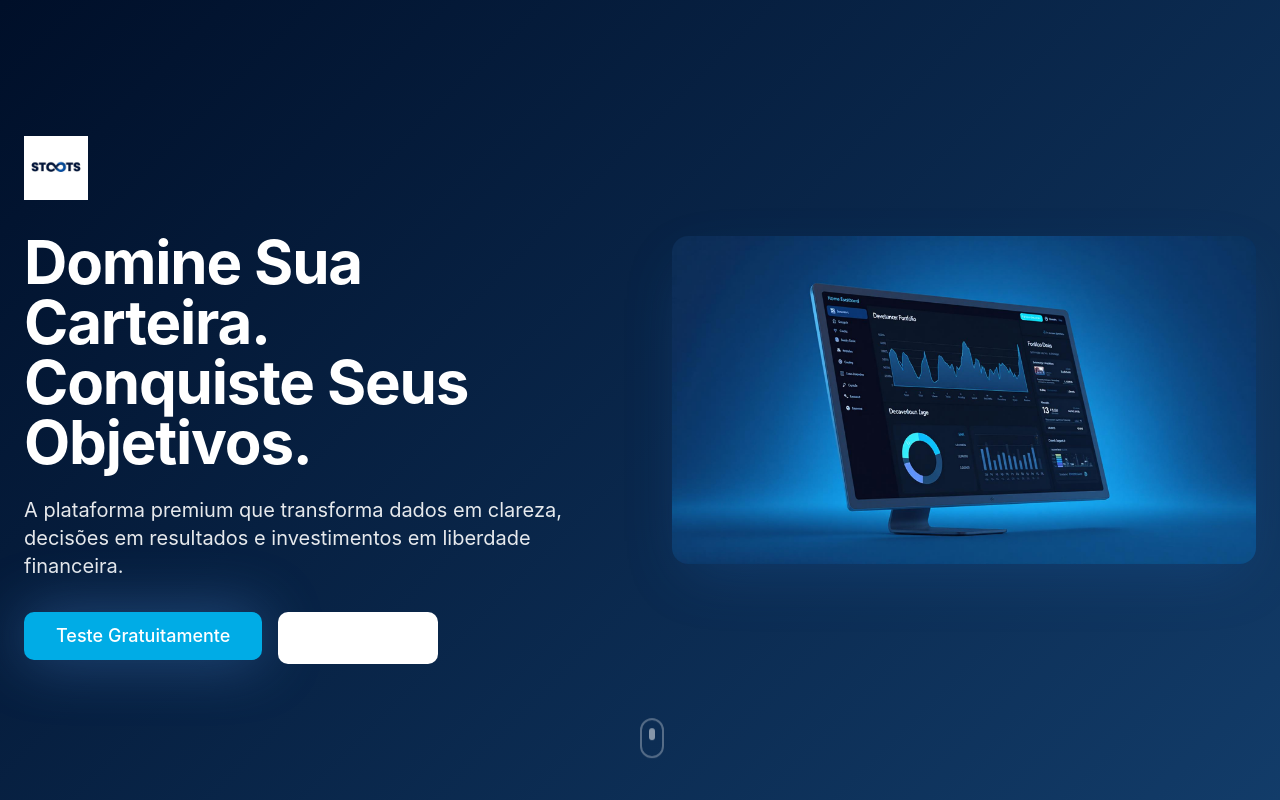
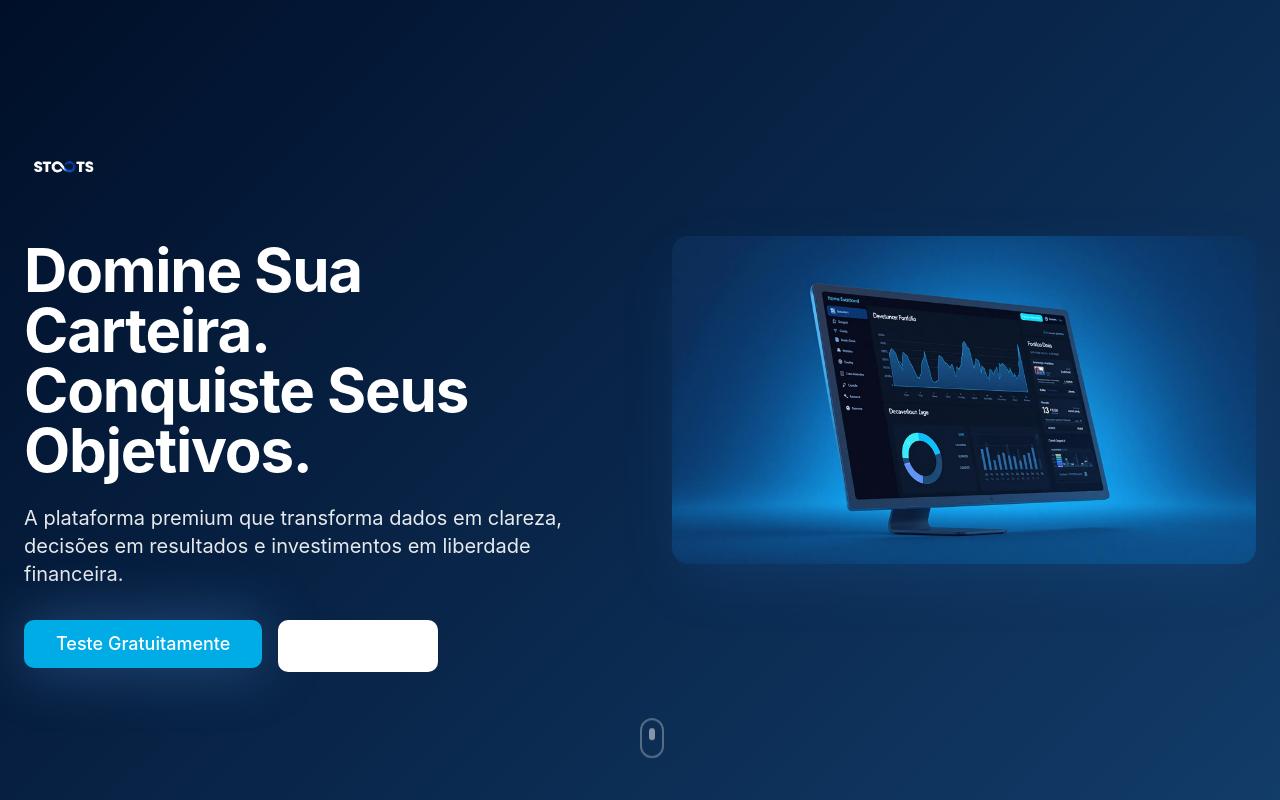
Before and after one commit to trindadeprobusiness-wq/Stoots-Oficial-LP, a React (Vite) app: page / in a window 1280 px wide. Shown: the top 800 px of the page. Built offline with nearby package versions, Linux system fonts and the light colour scheme; the HTML template or start-up script is replaced by a standard one.

Commit message:
Update logo

```diff
--- a/src/components/Footer.tsx
+++ b/src/components/Footer.tsx
@@ -1,5 +1,5 @@
 import { Button } from "@/components/ui/button";
-import logoLight from "@/assets/logo-light.jpg";
+import logo from "@/assets/logo.png";
 
 export const Footer = () => {
   const scrollToSection = (id: string) => {
@@ -12,9 +12,9 @@ export const Footer = () => {
         <div className="grid md:grid-cols-4 gap-12 mb-12">
           <div className="md:col-span-2">
             <img
-              src={logoLight}
+              src={logo}
               alt="STOOTS"
-              className="h-12 w-auto mb-4"
+              className="h-14 w-auto mb-4"
             />
             <p className="text-primary-foreground/80 leading-relaxed mb-6">
               A plataforma premium que transforma dados em clareza, decisões em resultados e investimentos em liberdade financeira.
--- a/src/components/Hero.tsx
+++ b/src/components/Hero.tsx
@@ -1,6 +1,6 @@
 import { Button } from "@/components/ui/button";
 import heroDashboard from "@/assets/hero-dashboard.jpg";
-import logoLight from "@/assets/logo-light.jpg";
+import logo from "@/assets/logo.png";
 
 export const Hero = () => {
   const scrollToSection = (id: string) => {
@@ -15,9 +15,9 @@ export const Hero = () => {
         <div className="flex flex-col lg:flex-row items-center gap-12 lg:gap-16">
           <div className="flex-1 text-center lg:text-left">
             <img
-              src={logoLight}
+              src={logo}
               alt="STOOTS"
-              className="h-16 w-auto mb-8 mx-auto lg:mx-0"
+              className="h-20 w-auto mb-8 mx-auto lg:mx-0"
             />
 
             <h1 className="text-4xl md:text-5xl lg:text-6xl font-bold text-primary-foreground mb-6 leading-tight">
```
Also changed, not shown: src/assets/logo.png (added).
